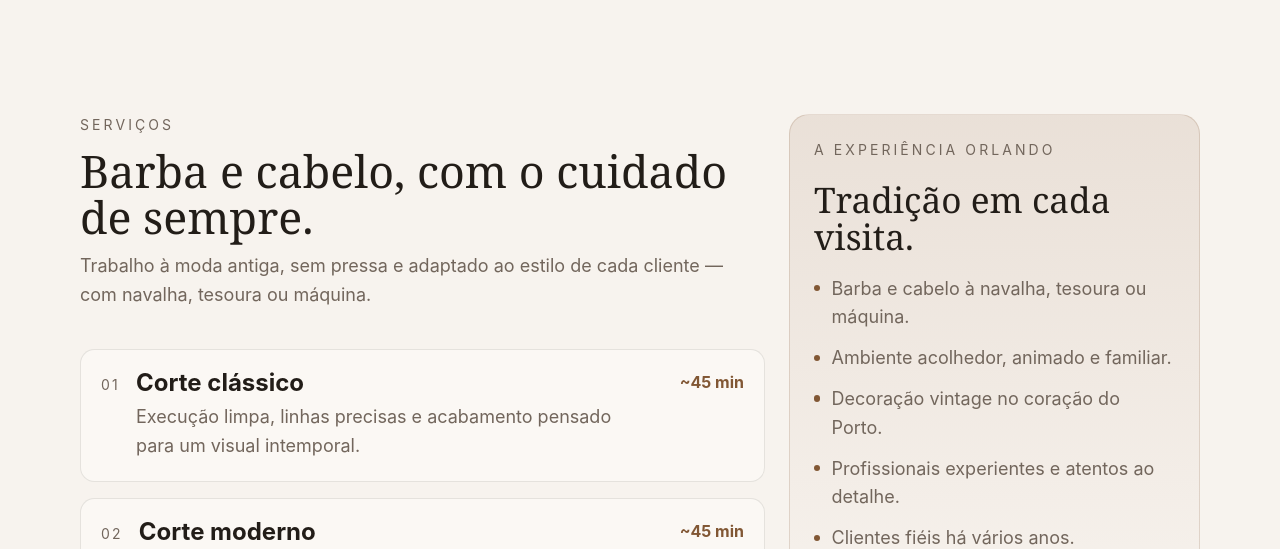
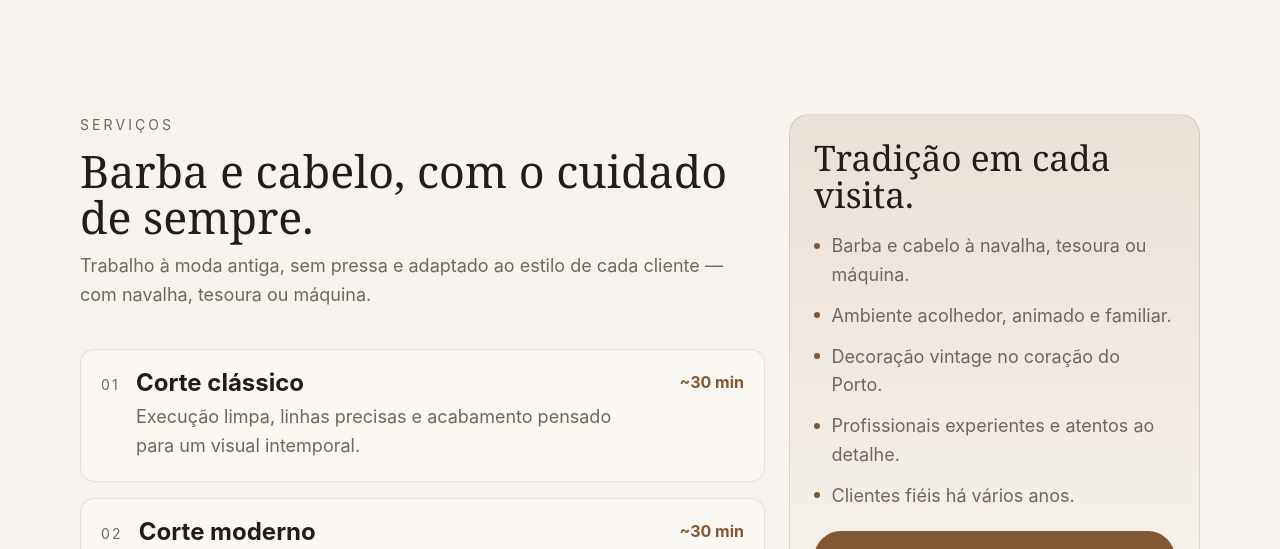
Before and after one commit to DinisMiranda/orlando_barbearia, a website: page index.html in a window 1280 px wide. Shown: the part 1980-2529 px from the top of the page. Drawn offline with Linux system fonts and the light colour scheme; a web font is replaced by a local one.

Commit message:
content: aplicar ajustes ao index.html da raiz (em deploy)
- Corte clássico e moderno: ~30 min
- Sábado: 09:00–13:00
- Remover eyebrow "A experiência Orlando"

```diff
--- a/index.html
+++ b/index.html
@@ -370,7 +370,7 @@
                 <h3>Corte clássico</h3>
                 <p>Execução limpa, linhas precisas e acabamento pensado para um visual intemporal.</p>
               </div>
-              <span class="service-time">~45 min</span>
+              <span class="service-time">~30 min</span>
             </article>
             <article class="service-item">
               <span class="service-number">02</span>
@@ -378,7 +378,7 @@
                 <h3>Corte moderno</h3>
                 <p>Interpretação atual com textura, degradê e adaptação ao estilo e rotina do cliente.</p>
               </div>
-              <span class="service-time">~45 min</span>
+              <span class="service-time">~30 min</span>
             </article>
             <article class="service-item">
               <span class="service-number">03</span>
@@ -393,7 +393,6 @@
 
 
         <aside class="service-panel" aria-label="Notas sobre a experiência">
-          <span class="eyebrow">A experiência Orlando</span>
           <h3 style="font-family: var(--font-display); font-size: var(--text-xl); line-height: 1.04; font-weight: 500;">Tradição em cada visita.</h3>
           <ul>
             <li>Barba e cabelo à navalha, tesoura ou máquina.</li>
@@ -478,7 +477,7 @@
           <span class="eyebrow">Horário</span>
           <div class="hours-grid" role="list" aria-label="Horário de funcionamento">
             <div class="hours-row" role="listitem"><span>Segunda a sexta</span><strong>09:00–13:00 · 14:30–19:30</strong></div>
-            <div class="hours-row" role="listitem"><span>Sábado</span><strong>09:00–13:00 · 14:30–18:30</strong></div>
+            <div class="hours-row" role="listitem"><span>Sábado</span><strong>09:00–13:00</strong></div>
             <div class="hours-row" role="listitem"><span>Domingo</span><strong>Encerrado</strong></div>
           </div>
           <p style="margin-top: var(--space-6); color: var(--color-text-muted); max-width: 44ch;">Para garantir horário, recomendamos contacto por telefone. Atendimento sem pressa e personalizado, à moda antiga.</p>
```
